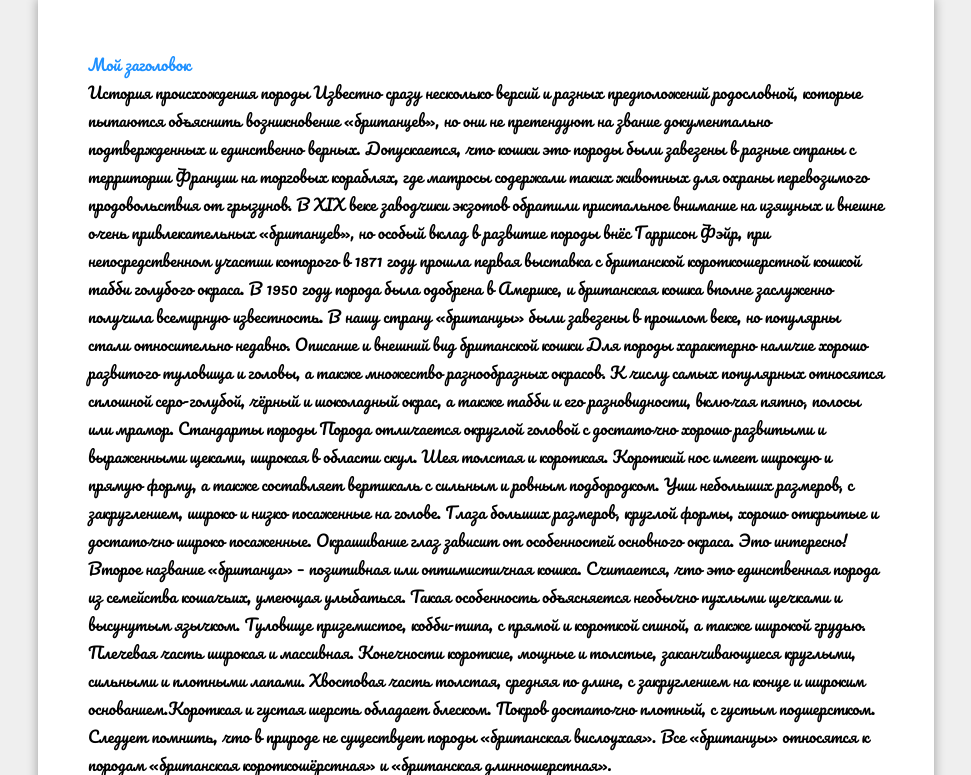
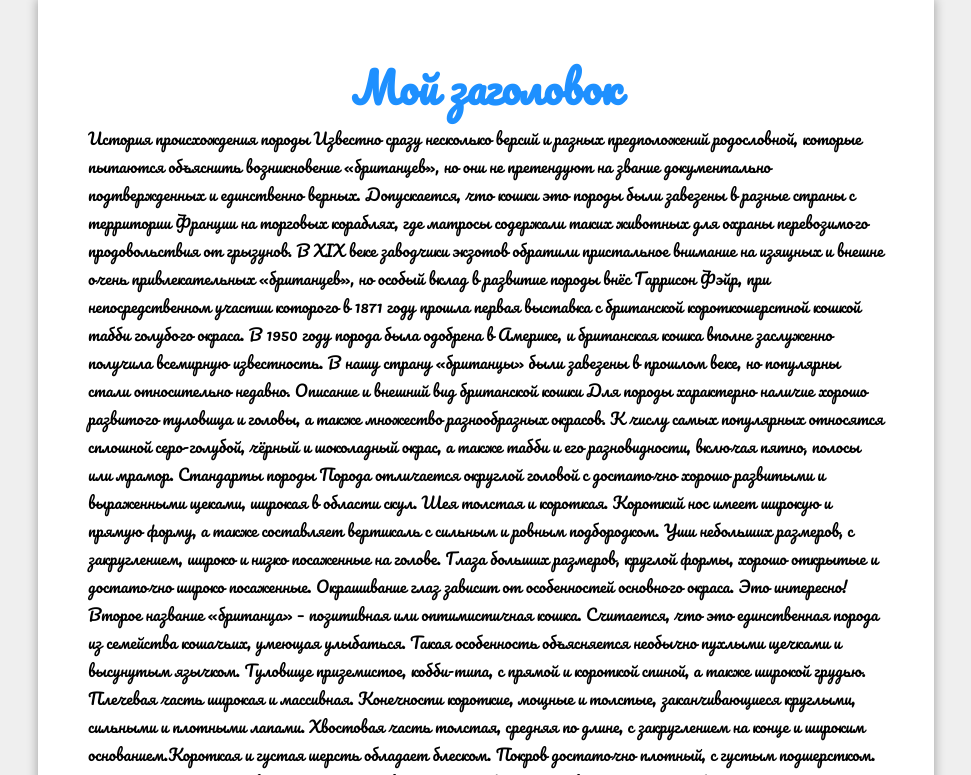
Before and after one commit to Renatik2008/Renatik2008.github.io, a plain HTML site: page module1/аpp/index.html in a window 1280 px wide. Shown: the top 775 px of the page, without its empty margins (154-1125 px from the left). Drawn offline with Linux system fonts and the light colour scheme.

Commit message:
Update index.html

```diff
--- a/module1/аpp/index.html
+++ b/module1/аpp/index.html
@@ -8,8 +8,7 @@
 </head>
 <body>
 	<main>
-		<p style="color: dodgerblue;">Мой заголовок</h1>
-	<p style="color:blue;">
+		<h1 style="color: dodgerblue;">Мой заголовок</h1>
 
          <p>  История происхождения породы
 
@@ -102,8 +101,6 @@
 При выборе котёнка нужно обращать в первую очередь внимание на экстерьер. Достаточно часто при наличии правильной формы и стандартных пропорций головы заметно портят всё впечатление очень крупные или слишком высоко поставленные уши. Такой недостаток может быть возрастным, но иногда остаётся на всю жизнь.акже следует помнить, что племенные и выставочные животные должны обладать нормальным ножницеобразным прикусом. Приобретать котёнка «британца» нужно исключительно в специализированных питомниках, имеющих соответствующие документы, подтверждающие деятельность.</p>
 
 
-
-</p>
 		<img src="img/cat6.jpg" alt="">
 		<p style="color:blue:">Цена британской кошки
 Стоимость животного зависит от класса. Выставочные питомцы, предназначенные для племенного разведения, стоят на порядок дороже, но за самую высокую цену реализуются животные шоу-класса, идеально соответствующие всем породным стандартам.
@@ -239,7 +236,6 @@
 Отсутствие нужного уровня «плюшевости». Этот признак зависит от подшерстка, который в идеале должен быть гладким и очень плотным. Тогда шерсть пушистая и похожа на плюшевую. Отсутствие необходимых признаков наиболее часто бывает у крупных котов, кошек с окрасом циннамон, а также табби.</p>
 
 
-		</p>
 		<img src="img/76.JPG" alt="">
 		<p style="color:blue:">Если у питомца встречается хотя бы один из вышеперечисленных недостатков, он не будет считаться идеальным чистокровным.
 Поэтому, если вы рассчитываете принимать участие в выставках или конкурсах, следует выбирать животное этой породы с особенной тщательностью. А если вы приобретаете друга себе домой, то эти внешние особенности не имеют никакого значения – на здоровье, породу или характер они не влияют никоим образом.
@@ -538,7 +534,7 @@ Whiskas_121109-002212_1404x879.png
 
 Домик может быть спроектирован как лабиринт или ярусная постройка — в обоих случаях ваша любимица будет в абсолютном восторге от нового приключения!</p>
 
-Аппетитная погремушка
+		<h3>Аппетитная погремушка</h3>
 <img src="img/igrushki_svoimi_rucami_2.png" alt="">
 
 
@@ -651,6 +647,6 @@ Whiskas_121109-002212_1404x879.png
 
 </p>
 
-	<main>
+	</main>
 </body>
 </html>
```
